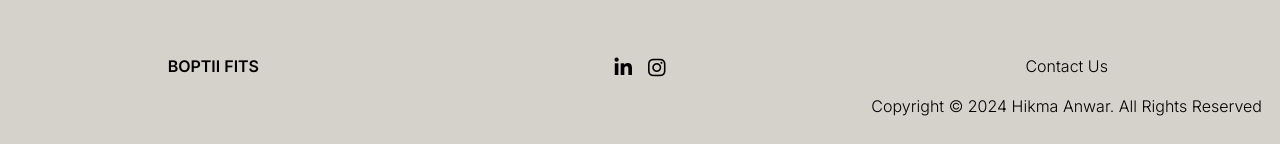
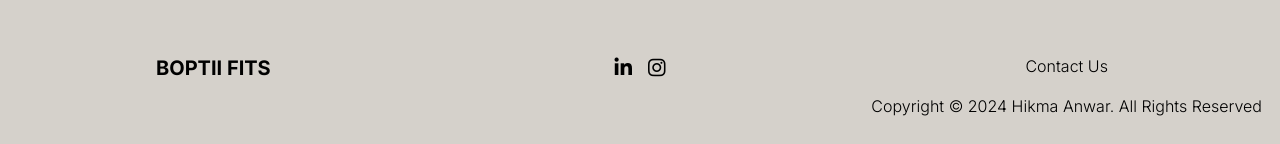
Before and after one commit to HikmaAnwar/boptii-fitss, a Next.js app: page / in a window 1280 px wide. Shown: the part 1522-1666 px from the top of the page. Built offline with nearby package versions, Linux system fonts and the light colour scheme.

Commit message:
fix: minor change

```diff
--- a/src/components/footer/page.jsx
+++ b/src/components/footer/page.jsx
@@ -7,7 +7,7 @@ const Footer = () => {
             <div className="container mx-auto flex justify-between items-start">
                 {/* Company Name */}
                 <div className="w-1/3 text-center">
-                    <p className="text-md font-sarif font-semibold">BOPTII FITS</p>
+                    <p className="text-xl font-san font-bold">BOPTII FITS</p>
                 </div>
 
                 <div className="w-1/3 flex text-xl justify-center">
```
